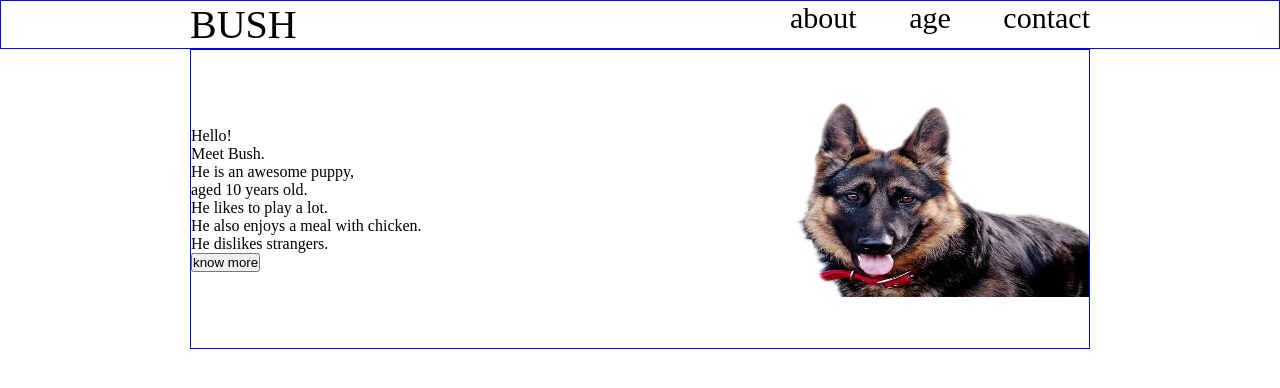
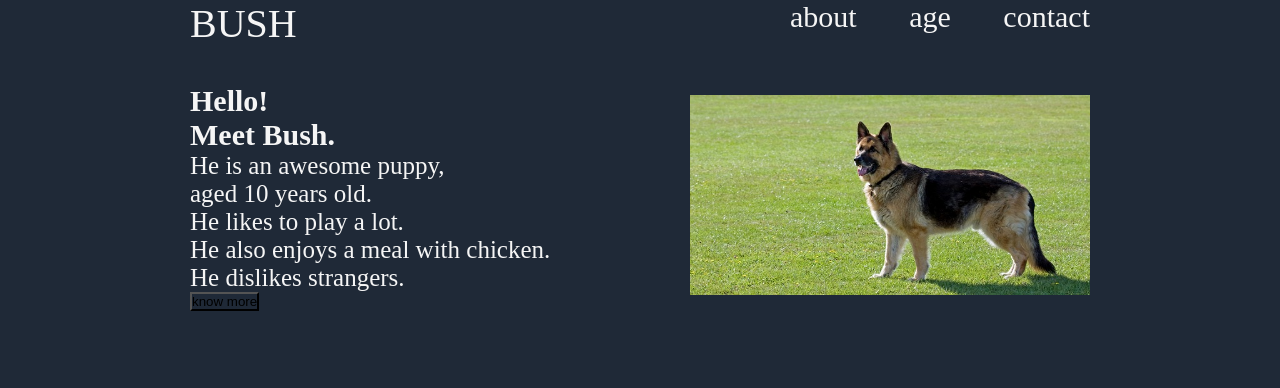
Before and after one commit to NelsonKinyanjui/LP, a plain HTML site: page index.html in a window 1280 px wide. Drawn offline with Linux system fonts and the light colour scheme.

Commit message:
add back-ground color

```diff
--- a/assets/lp.css
+++ b/assets/lp.css
@@ -2,11 +2,13 @@
     margin: 0;
     padding: 0;
     box-sizing: border-box;
+    background-color: #1F2937;
 }
 .header-container {
-    border: 1px solid blue;
     display: flex;
     justify-content: center;
+    color: whitesmoke;
+
 }
 .header {
     width: 900px;
@@ -22,7 +24,7 @@
  a {
     text-decoration: none;
     font-size: 30px;
-    color: black;
+    color: whitesmoke;
  }
 .logo {
     font-size: 40px;
@@ -31,11 +33,20 @@
     font-size: 30px;
 }
 .info-container {
-    border: 1px solid blue;
+
+    color: whitesmoke;
     height: 300px;
     display: flex;
     justify-content: space-between;
     align-items: center;
     width: 900px;
     margin: auto;
+
 }
+.name {
+    font-size: 30px;
+    font-weight: bold;
+}
+.intro p {
+    font-size: 25px;
+}
--- a/index.html
+++ b/index.html
@@ -18,14 +18,14 @@
         </div>
         </div>
         <div class="info-container">
-            <div>
+            <div class="intro">
                 <p>
                     <span class="name"> Hello! <br>  Meet  Bush.</span>  <br>
                  He is an awesome puppy, <br> aged 10 years old. <br>    He likes to play a lot. <br>  He also enjoys a meal with chicken. <br> He dislikes strangers.</p>
                 <button>know more</button>
             </div>
             <div>
-                <img src="/assets/images/dog-777993_640.jpg" alt="Bush" width="400px"  height="200px">
+                <img src="/assets/images/dog-317020_640.jpg" alt="Bush" width="400px"  height="200px">
             </div>
 
         </div>
```
